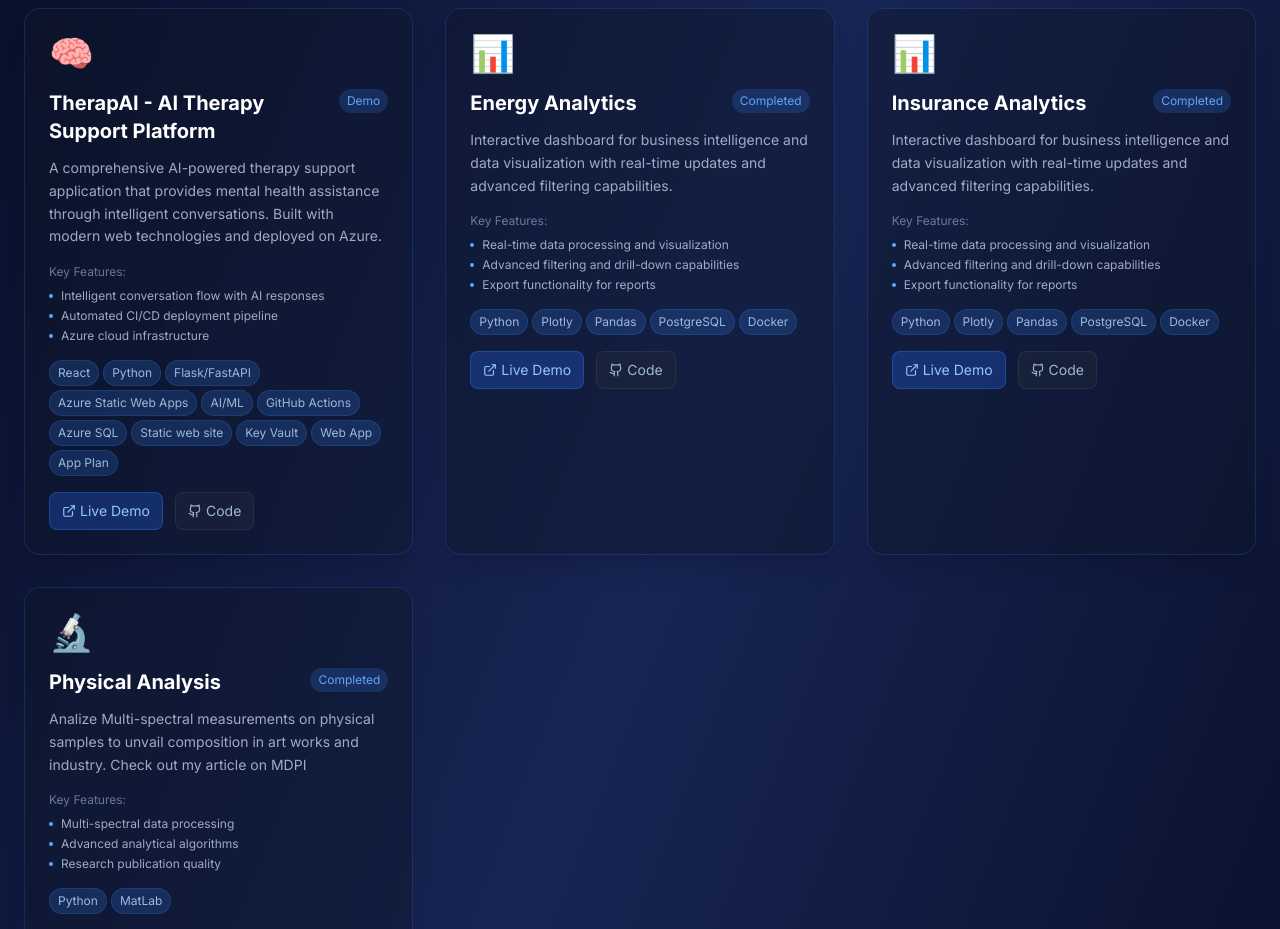
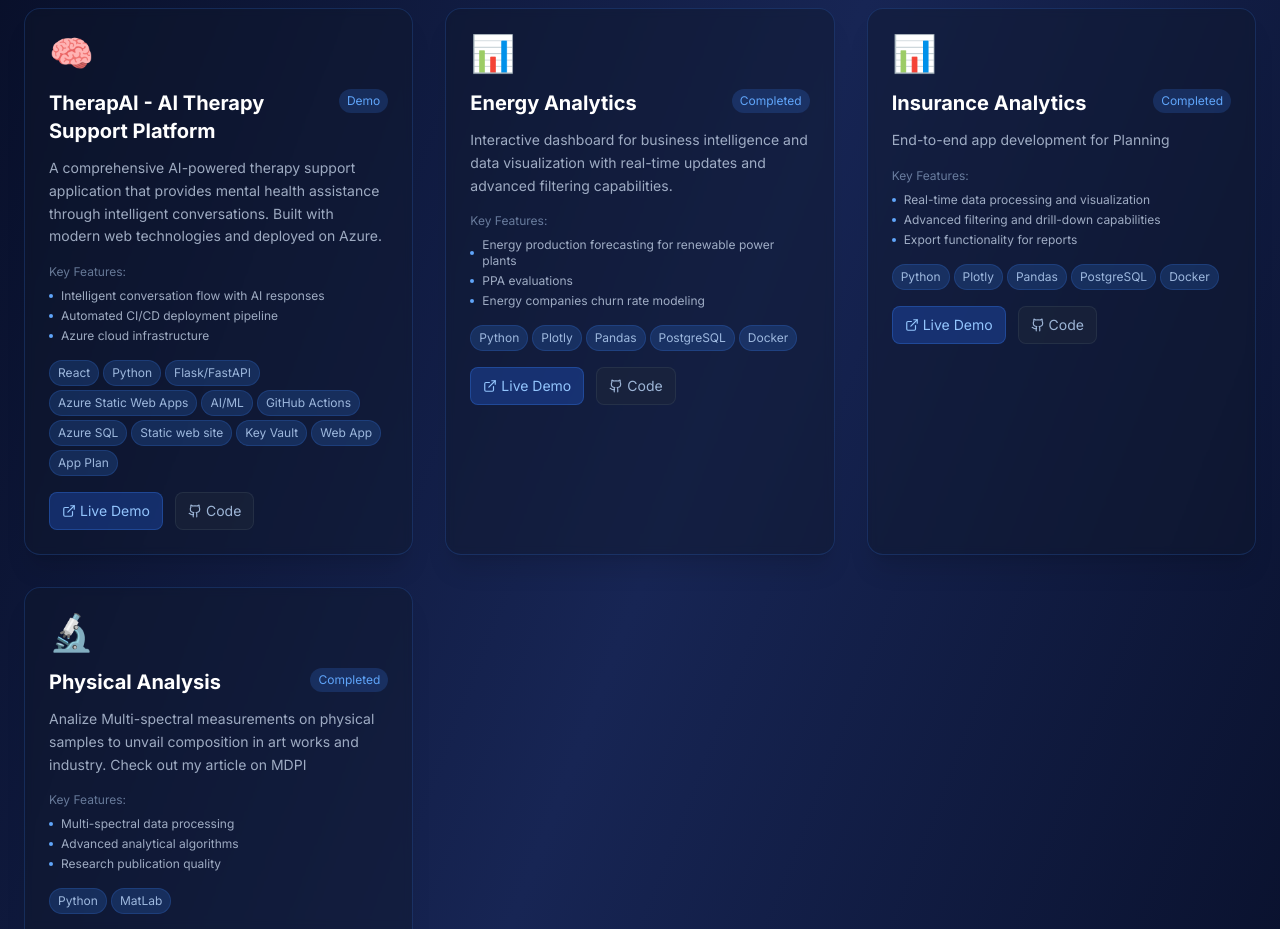
Before and after one commit to RicZit/PortfolioHomePage, a React (Create React App) app: page / in a window 1280 px wide. Shown: the part 1100-2029 px from the top of the page. Built offline with nearby package versions, Linux system fonts and the light colour scheme.

Commit message:
edited projects

```diff
--- a/src/App.jsx
+++ b/src/App.jsx
@@ -159,7 +159,6 @@ const App = () => {
       description: 'A comprehensive AI-powered therapy support application that provides mental health assistance through intelligent conversations. Built with modern web technologies and deployed on Azure.',
       technologies: ['React', 'Python', 'Flask/FastAPI', 'Azure Static Web Apps', 'AI/ML', 'GitHub Actions', 'Azure SQL', 'Static web site', 'Key Vault', 'Web App', 'App Plan'],
       liveUrl: 'https://salmon-pebble-0aa0dd103.1.azurestaticapps.net',
-      githubUrl: '#',
       image: '🧠',
       status: 'Demo',
       category: 'AI/Healthcare',
@@ -174,25 +173,22 @@ const App = () => {
       title: 'Energy Analytics',
       description: 'Interactive dashboard for business intelligence and data visualization with real-time updates and advanced filtering capabilities.',
       technologies: ['Python', 'Plotly', 'Pandas', 'PostgreSQL', 'Docker'],
-      liveUrl: '#',
-      githubUrl: '#',
       image: '📊',
       status: 'Completed',
       category: 'Data Science',
       highlights: [
-        'Real-time data processing and visualization',
-        'Advanced filtering and drill-down capabilities',
-        'Export functionality for reports',
-        'Responsive charts and graphs'
+        'Energy production forecasting for renewable power plants',
+        'PPA evaluations',
+        'Energy companies churn rate modeling',
+        'Pricing forecasting',
+        'Commodity swap and options pricing'
       ]
     },
     {
       id: 'IA',
       title: 'Insurance Analytics',
-      description: 'Interactive dashboard for business intelligence and data visualization with real-time updates and advanced filtering capabilities.',
+      description: 'End-to-end app development for Planning',
       technologies: ['Python', 'Plotly', 'Pandas', 'PostgreSQL', 'Docker'],
-      liveUrl: '#',
-      githubUrl: '#',
       image: '📊',
       status: 'Completed',
       category: 'Data Science',
@@ -209,7 +205,6 @@ const App = () => {
       description: 'Analize Multi-spectral measurements on physical samples to unvail composition in art works and industry. Check out my article on MDPI',
       technologies: ['Python', 'MatLab'],
       liveUrl: '#',
-      githubUrl: '#',
       image: '🔬',
       status: 'Completed',
       category: 'Data Science',
@@ -316,7 +311,7 @@ const App = () => {
             </div>
 
             <div className="flex justify-center space-x-6">
-              <a href="https://github.com/yourusername" className="text-blue-300/60 hover:text-blue-300 transition-colors">
+              <a href="https://github.com/RicZit" className="text-blue-300/60 hover:text-blue-300 transition-colors">
                 <Github size={24} />
               </a>
               <a href="https://linkedin.com/in/yourprofile" className="text-blue-300/60 hover:text-blue-300 transition-colors">
```
Also changed, not shown: 1 other file (tests, documents, lock files or other folders).
